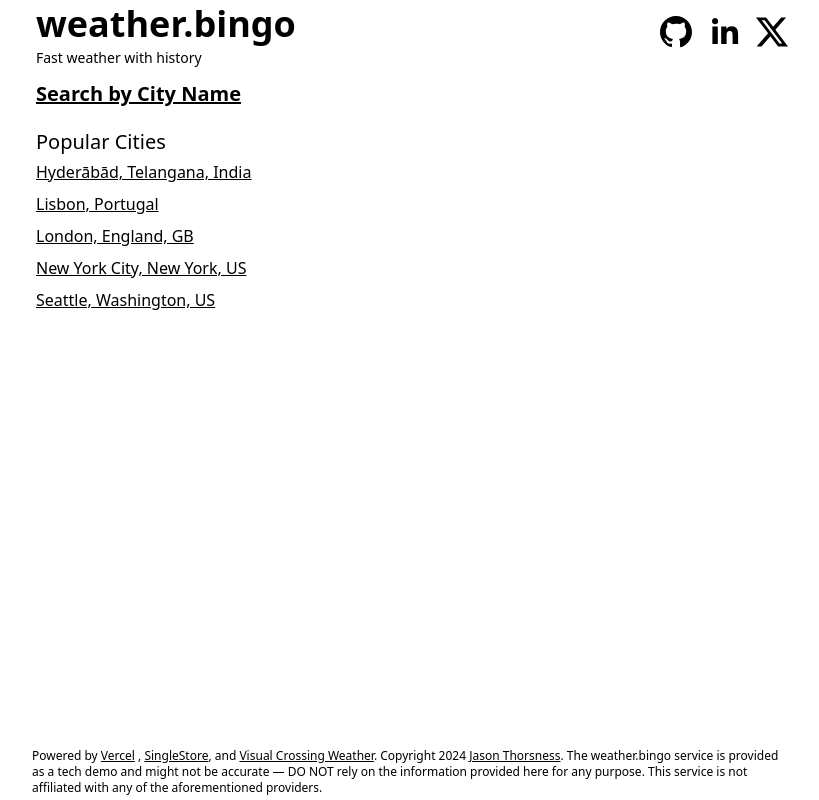
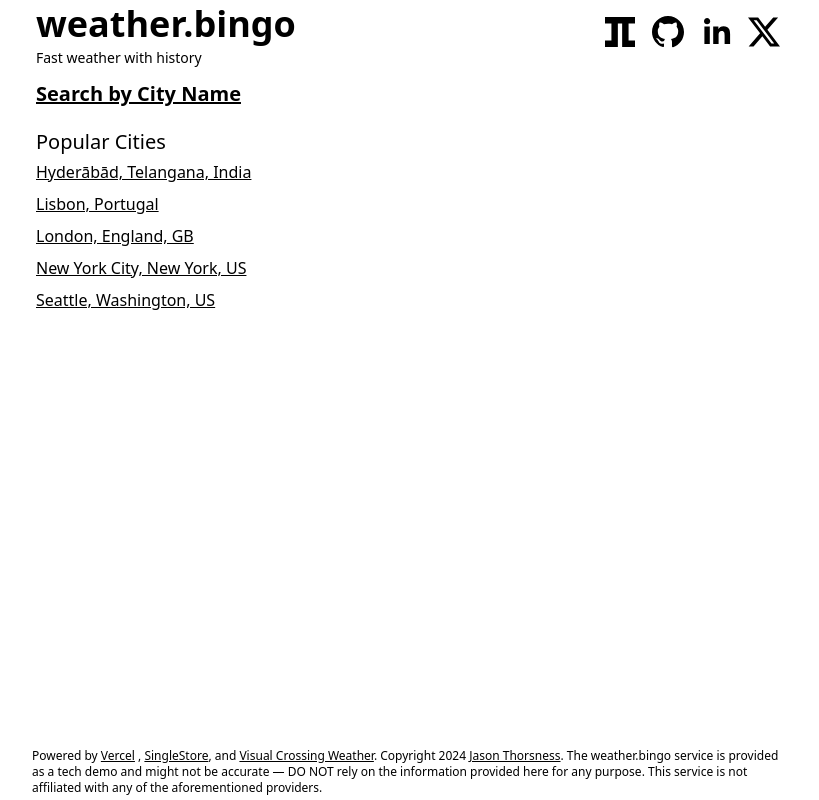
Before and after one commit to jasonthorsness/weather.bingo, a Next.js app: page / in a window 1280 px wide. Shown: the whole page, without its empty margins (228-1047 px from the left). Built offline with nearby package versions, Linux system fonts and the light colour scheme; a web font is replaced by a local one.

Commit message:
update social and dependencies

```diff
--- a/app/e/x/route.tsx
+++ b/app/e/x/route.tsx
@@ -1,7 +1,7 @@
 import { NextRequest, NextResponse } from "next/server";
 import { getServerTS } from "lib/ts";
 import KDBush from "kdbush";
-import { around } from "geokdbush-tk";
+import { around } from "geokdbush";
 
 import latJSON from "data/lat.json";
 import lonJSON from "data/lon.json";
--- a/components/header.tsx
+++ b/components/header.tsx
@@ -1,21 +1,61 @@
+import { Popover, PopoverButton, PopoverPanel } from "@headlessui/react";
+import { Bars4Icon } from "@heroicons/react/24/outline";
 import Social from "components/social";
 import Link from "next/link";
 export default function Component() {
   return (
     <header className="flex flex-col pb-2 px-2">
-      <div className="flex justify-between pt-1">
+      <nav className="flex justify-between pt-1">
         <Link className="text-4xl font-bold pb-1 whitespace-nowrap" href="/" prefetch={false}>
           weather.bingo
         </Link>
-        <div className="flex gap-4 pt-2 pt-3">
-          <Social kind="github" href="https://github.com/jasonthorsness/weather.bingo" />
-          <Social kind="linkedin" href="https://www.linkedin.com/in/jason-thorsness/" />
+        <Popover className="relative sm:hidden">
+          <PopoverButton aria-label="main menu">
+            <Bars4Icon aria-hidden="true" className="h-8 w-8 mt-1.5 text-black dark:text-white" />
+          </PopoverButton>
+
+          <PopoverPanel className="absolute -right-2 w-12 z-10" modal={true}>
+            <div className="flex flex-col items-center bg-white dark:bg-black rounded-bl-md">
+              <div className="flex flex-col pb-2">
+                <Social kind="blog" className="py-4" href="https://www.jasonthorsness.com/5" />
+                <Social
+                  kind="github"
+                  className="py-4"
+                  href="https://github.com/jasonthorsness/weather.bingo"
+                />
+                <Social
+                  kind="linkedin"
+                  className="py-4"
+                  href="https://www.linkedin.com/in/jason-thorsness/"
+                />
+                <Social
+                  kind="twitter"
+                  className="py-4"
+                  href="https://twitter.com/intent/follow?screen_name=jasonthorsness"
+                />
+              </div>
+            </div>
+          </PopoverPanel>
+        </Popover>
+        <div className="hidden sm:flex pt-2 pt-3">
+          <Social kind="blog" className="px-2" href="https://www.jasonthorsness.com/5" />
+          <Social
+            kind="github"
+            className="px-2"
+            href="https://github.com/jasonthorsness/weather.bingo"
+          />
+          <Social
+            kind="linkedin"
+            className="px-2"
+            href="https://www.linkedin.com/in/jason-thorsness/"
+          />
           <Social
             kind="twitter"
+            className="px-2"
             href="https://twitter.com/intent/follow?screen_name=jasonthorsness"
           />
         </div>
-      </div>
+      </nav>
       <div>
         <h2 className="text-sm">Fast weather with history</h2>
       </div>
--- a/components/social.tsx
+++ b/components/social.tsx
@@ -1,5 +1,6 @@
 // https://github.com/couetilc/react-social-icons/tree/main/db
 export const paths = {
+  blog: "M 16.000057 16.000057 L 16.000057 48.000171 L 48.000171 48.000171 L 48.000171 16.000057 L 16.000057 16.000057 z M 16.999996 16.999996 L 32.000114 16.999996 L 47.000232 16.999996 L 47.000232 20.21427 L 47.000232 23.428544 L 43.785958 23.428544 L 40.571167 23.428544 L 40.571167 32.000114 L 40.571167 40.571684 L 43.785958 40.571684 L 47.000232 40.571684 L 47.000232 43.785958 L 47.000232 47.000232 L 40.571167 47.000232 L 34.142619 47.000232 L 34.142619 35.214388 L 34.142619 23.428544 L 32.000114 23.428544 L 29.857092 23.428544 L 29.857092 35.214388 L 29.857092 47.000232 L 23.428544 47.000232 L 16.999996 47.000232 L 16.999996 43.785958 L 16.999996 40.571684 L 20.21427 40.571684 L 23.428544 40.571684 L 23.428544 32.000114 L 23.428544 23.428544 L 20.21427 23.428544 L 16.999996 23.428544 L 16.999996 20.21427 L 16.999996 16.999996 z ",
   github:
     "M0 0v64h64V0zm37.1 47.2c-.8.2-1.1-.3-1.1-.8V42c0-1.5-.5-2.5-1.1-3 3.6-.4 7.3-1.7 7.3-7.9 0-1.7-.6-3.2-1.6-4.3.2-.4.7-2-.2-4.2 0 0-1.3-.4-4.4 1.6-1.3-.4-2.6-.5-4-.5s-2.7.2-4 .5c-3.1-2.1-4.4-1.6-4.4-1.6-.9 2.2-.3 3.8-.2 4.2-1 1.1-1.6 2.5-1.6 4.3 0 6.1 3.7 7.5 7.3 7.9-.5.4-.9 1.1-1 2.1-.9.4-3.2 1.1-4.7-1.3 0 0-.8-1.5-2.5-1.6 0 0-1.6 0-.1 1 0 0 1 .5 1.8 2.3 0 0 .9 3.1 5.4 2.1v2.7c0 .4-.3.9-1.1.8-6.3-2-10.9-8-10.9-15.1 0-8.8 7.2-16 16-16s16 7.2 16 16c0 7.1-4.6 13.1-10.9 15.2",
   linkedin:
@@ -10,16 +11,18 @@ export const paths = {
 
 export default function Component({
   kind,
+  className,
   href,
 }: {
-  kind: "github" | "linkedin" | "twitter";
+  kind: "blog" | "github" | "linkedin" | "twitter";
+  className: string;
   href: string;
 }) {
   return (
     <a target="_blank" rel="noopener noreferrer" href={href}>
-      <div>
+      <div className={className}>
         <span className="sr-only">{kind}</span>
-        <div className="w-6 h-6 sm:w-8 sm:h-8">
+        <div className="w-8 h-8">
           <svg
             className="bg-black fill-white dark:bg-white dark:fill-black"
             role="img"
--- a/dec/geokdbush-tk.d.ts
+++ /dev/null
@@ -1 +0,0 @@
-declare module "geokdbush-tk";
--- /dev/null
+++ b/dec/geokdbush.d.ts
@@ -0,0 +1 @@
+declare module "geokdbush";
```
Also changed, not shown: package.json (+18 -17 lines), 1 other file (tests, documents, lock files or other folders).
